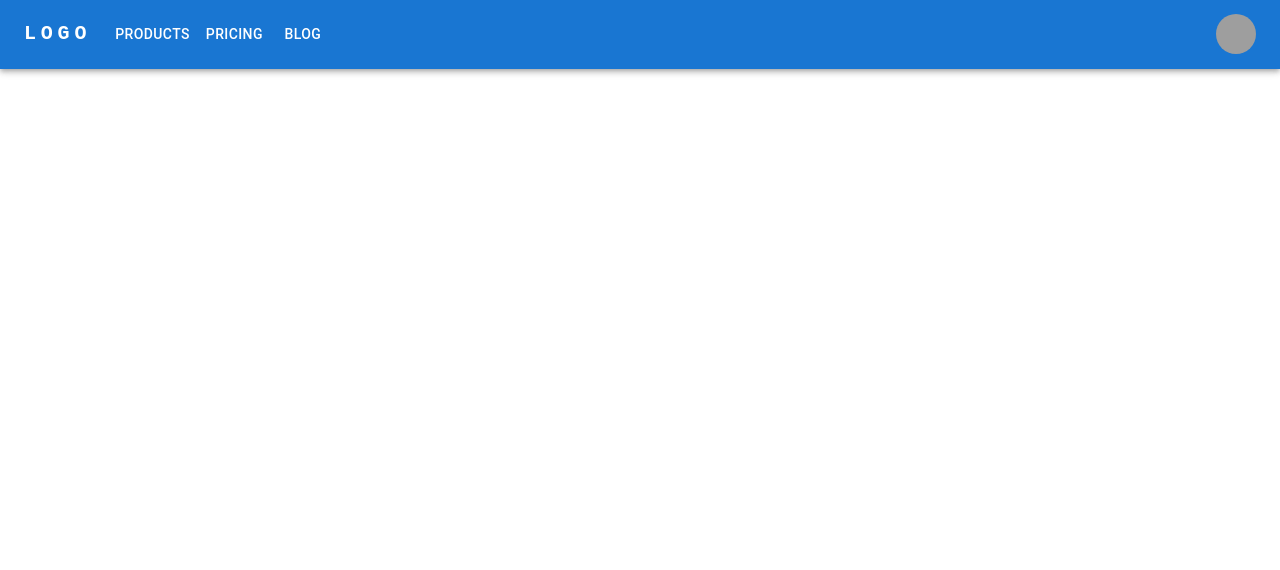
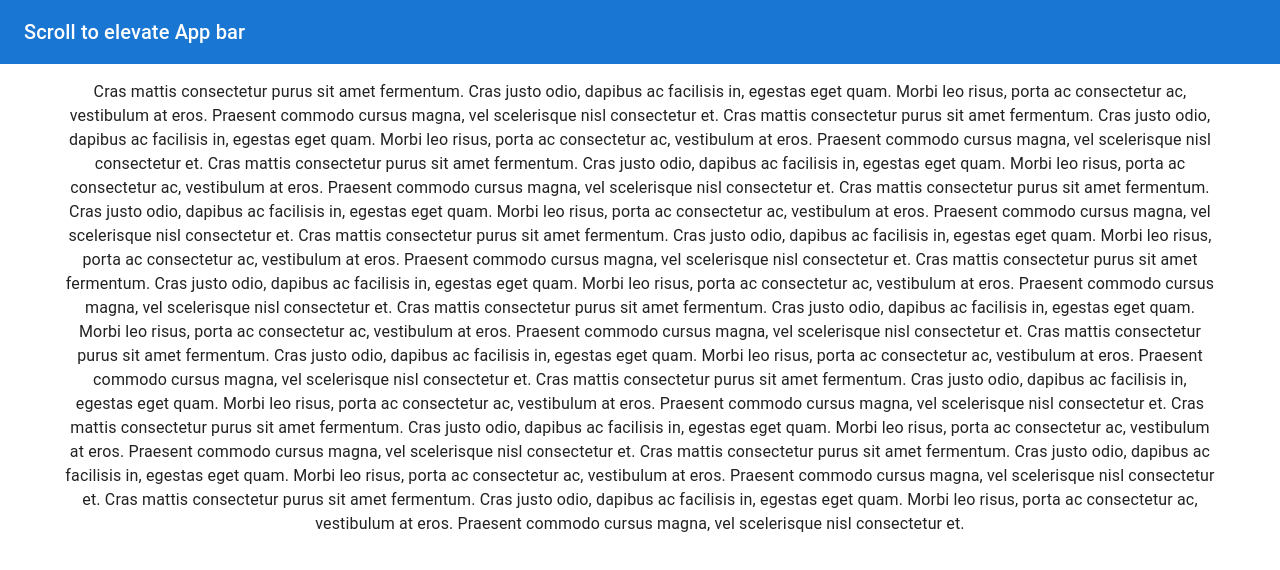
Before and after one commit to tjm165/portfolio, a React (Create React App) app: page / in a window 1280 px wide. Shown: the top 570 px of the page. Built offline with nearby package versions, Linux system fonts and the light colour scheme; grey boxes are pictures that could not be loaded.

Commit message:
add elevation pt 1

```diff
--- a/src/components/example/Example.tsx
+++ b/src/components/example/Example.tsx
@@ -3,7 +3,9 @@ import MyHeader from "../global/MyHeader";
 export const Example = () => {
   return (
     <div>
-      <MyHeader />
+      <MyHeader>
+        <div> Hello world?</div>
+      </MyHeader>
     </div>
   );
 };
--- a/src/components/global/MyHeader.tsx
+++ b/src/components/global/MyHeader/MyAppBar.tsx
@@ -14,7 +14,7 @@ import MenuItem from "@mui/material/MenuItem";
 const pages = ["Products", "Pricing", "Blog"];
 const settings = ["Profile", "Account", "Dashboard", "Logout"];
 
-function MyHeader() {
+function MyAppBar() {
   const [anchorElNav, setAnchorElNav] = React.useState<null | HTMLElement>(
     null
   );
@@ -161,4 +161,4 @@ function MyHeader() {
     </AppBar>
   );
 }
-export default MyHeader;
+export default MyAppBar;
--- /dev/null
+++ b/src/components/global/MyHeader/index.tsx
@@ -0,0 +1,63 @@
+import * as React from "react";
+import AppBar from "@mui/material/AppBar";
+import Toolbar from "@mui/material/Toolbar";
+import Typography from "@mui/material/Typography";
+import CssBaseline from "@mui/material/CssBaseline";
+import useScrollTrigger from "@mui/material/useScrollTrigger";
+import Box from "@mui/material/Box";
+import Container from "@mui/material/Container";
+
+interface Props {
+  /**
+   * Injected by the documentation to work in an iframe.
+   * You won't need it on your project.
+   */
+  window?: () => Window;
+  children: React.ReactElement;
+}
+
+function ElevationScroll(props: Props) {
+  const { children, window } = props;
+  // Note that you normally won't need to set the window ref as useScrollTrigger
+  // will default to window.
+  // This is only being set here because the demo is in an iframe.
+  const trigger = useScrollTrigger({
+    disableHysteresis: true,
+    threshold: 0,
+    target: window ? window() : undefined,
+  });
+
+  return React.cloneElement(children, {
+    elevation: trigger ? 4 : 0,
+  });
+}
+
+export default function MyHeader(props: Props) {
+  return (
+    <React.Fragment>
+      <CssBaseline />
+      <ElevationScroll {...props}>
+        <AppBar>
+          <Toolbar>
+            <Typography variant="h6" component="div">
+              Scroll to elevate App bar
+            </Typography>
+          </Toolbar>
+        </AppBar>
+      </ElevationScroll>
+      <Toolbar />
+      <Container>
+        <Box sx={{ my: 2 }}>
+          {[...new Array(12)]
+            .map(
+              () => `Cras mattis consectetur purus sit amet fermentum.
+Cras justo odio, dapibus ac facilisis in, egestas eget quam.
+Morbi leo risus, porta ac consectetur ac, vestibulum at eros.
+Praesent commodo cursus magna, vel scelerisque nisl consectetur et.`
+            )
+            .join("\n")}
+        </Box>
+      </Container>
+    </React.Fragment>
+  );
+}
```
